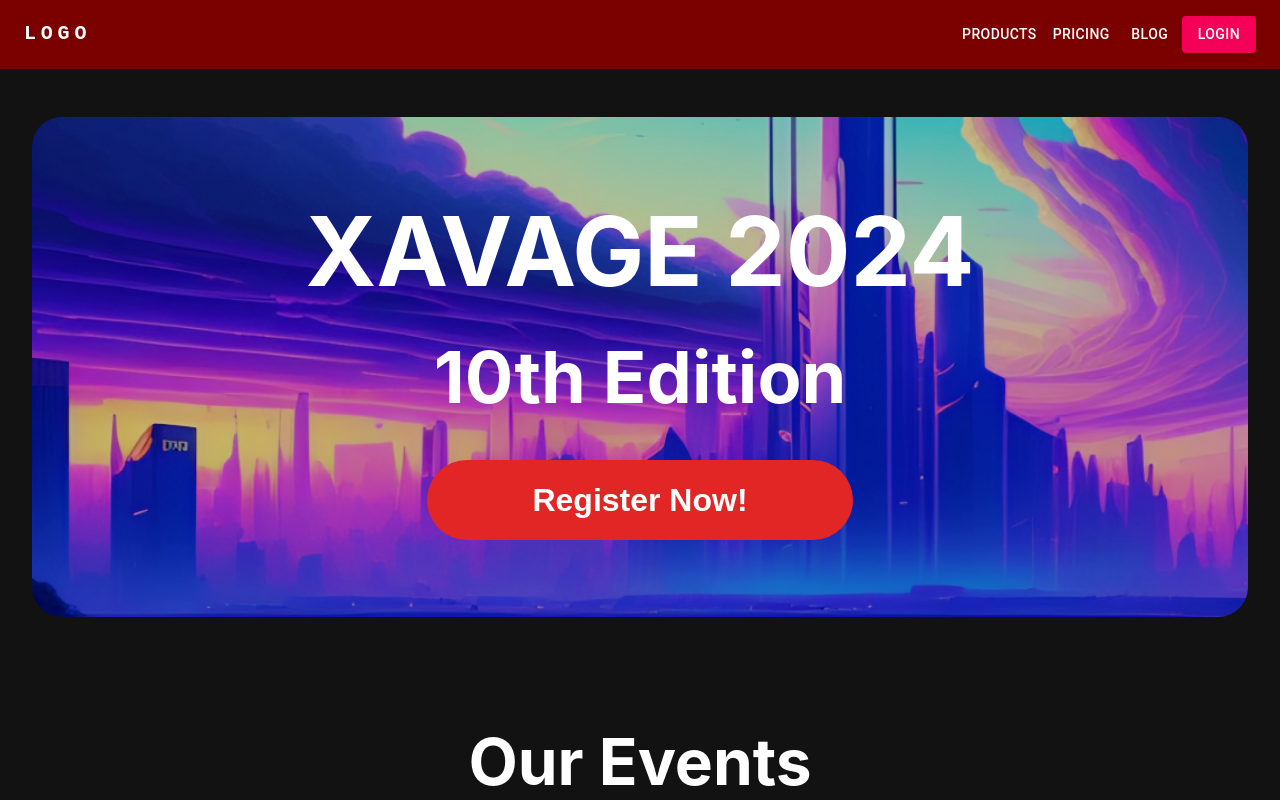
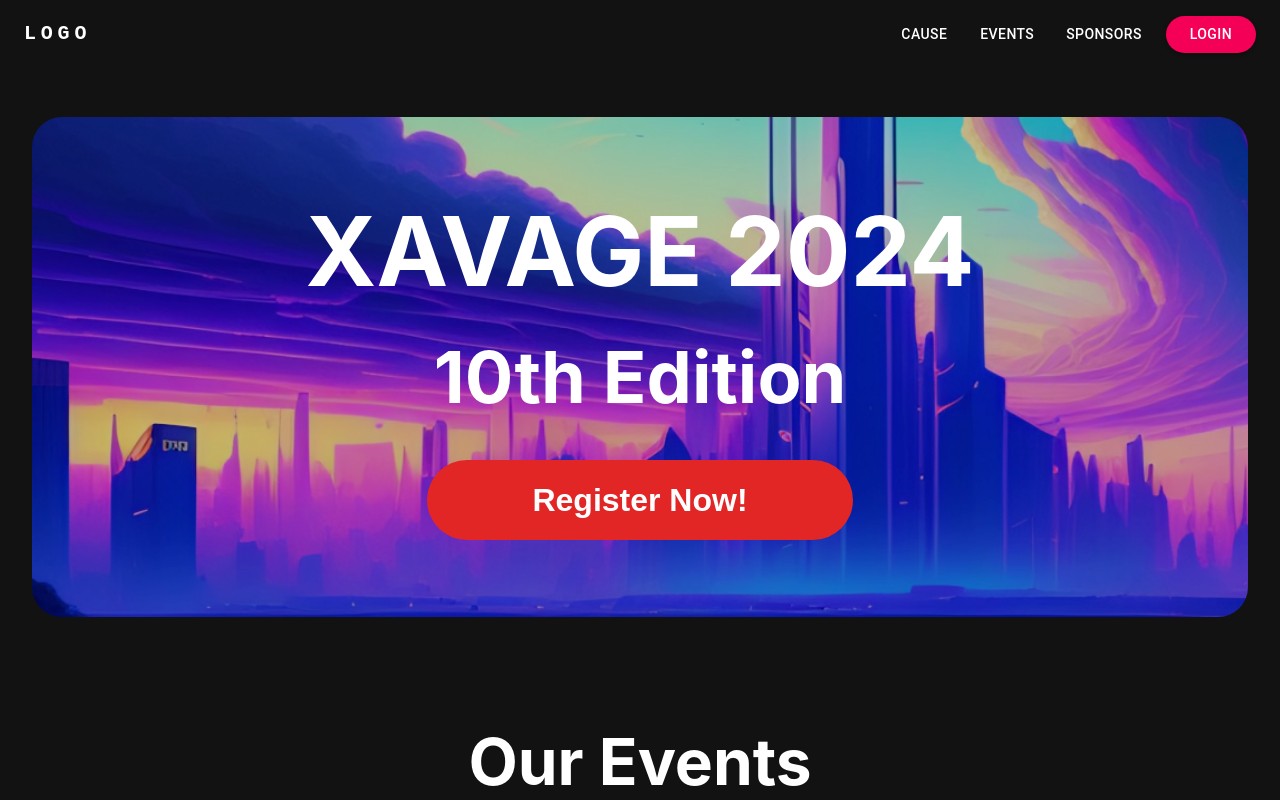
Before and after one commit to adhirajgupta/xavage-website, a React (Create React App) app: page /#/ in a window 1280 px wide. Shown: the top 800 px of the page. Built offline with nearby package versions, Linux system fonts and the light colour scheme.

Commit message:
fixed navbar

```diff
--- a/src/navigation/main.js
+++ b/src/navigation/main.js
@@ -38,7 +38,7 @@ const Main = () => {
             <Routes>
                 <Route path="/" element={<InformationNavbar/>}>
                     <Route path="/" element={<Landing />} />
-                    <Route path="/ourcause" element={<Sponsor />} />
+                    <Route path="/cause" element={<Sponsor />} />
                 </Route>
                 <Route path="*" element={<NotFound />} />
             </Routes>
--- a/src/screens/Information/InformationNavbar.js
+++ b/src/screens/Information/InformationNavbar.js
@@ -9,31 +9,35 @@ import MenuIcon from '@mui/icons-material/Menu';
 import Container from '@mui/material/Container';
 import Button from '@mui/material/Button';
 import MenuItem from '@mui/material/MenuItem';
-import { Outlet } from 'react-router-dom';
+import { Outlet,useNavigate } from 'react-router-dom';
 
-const pages = ['Products', 'Pricing', 'Blog'];
+const pages = ['Cause', 'Events', 'Sponsors'];
 
 function InformationNavbar() {
+    const navigate = useNavigate()
     const [anchorElNav, setAnchorElNav] = React.useState(null);
 
     const handleOpenNavMenu = (event) => {
-        setAnchorElNav(event.currentTarget);
+        setAnchorElNav(event.currentTarget); // Make sure this sets a valid DOM element
     };
 
-    const handleCloseNavMenu = () => {
-        setAnchorElNav(null);
+    const handleCloseNavMenu = (page) => {
+        console.log(page.nativeEvent.target.innerText)
+        navigate(page.nativeEvent.target.innerText.toLowerCase())
+        setAnchorElNav(null); // Closes the menu correctly
     };
+
 
     return (
         <>
-            <AppBar position="static" elevation={0}>
+            <AppBar position="static" elevation={0} style={{ backgroundColor: '#121212' }}>
                 <Container maxWidth="xl">
                     <Toolbar disableGutters>
                         <Typography
                             variant="h6"
                             noWrap
                             component="a"
-                            href="#app-bar-with-responsive-menu"
+                            href="#"
                             sx={{
                                 mr: 2,
                                 display: { xs: 'none', md: 'flex' },
@@ -72,13 +76,18 @@ function InformationNavbar() {
                                 }}
                                 open={Boolean(anchorElNav)}
                                 onClose={handleCloseNavMenu}
-                                sx={{ display: { xs: 'block', md: 'none' } }}
+                                sx={{
+                                    display: { xs: 'block', md: 'none' },
+                                    '.MuiPaper-root': { backgroundColor: '#121212' } // Target only the dropdown background
+                                }}
                             >
-                                {pages.map((page) => (
-                                    <MenuItem key={page} onClick={handleCloseNavMenu}>
-                                        <Typography sx={{ textAlign: 'center' }}>{page}</Typography>
+
+                                {pages.map((page, index) => (
+                                    <MenuItem key={index} onClick={handleCloseNavMenu}>
+                                        <Typography sx={{ textAlign: 'center', letterSpacing: '.15rem' }}>{page}</Typography>
                                     </MenuItem>
                                 ))}
+
                             </Menu>
                         </Box>
 
@@ -107,20 +116,22 @@ function InformationNavbar() {
                                 <Button
                                     key={page}
                                     onClick={handleCloseNavMenu}
-                                    sx={{ my: 2, color: 'white', display: 'block' }}
+                                    sx={{ my: 2, color: 'white', display: 'block',mr:2 }}
                                 >
                                     {page}
                                 </Button>
                             ))}
                         </Box>
 
-                        {/* Highlighted login button */}
+                        {/* Rounded login button */}
                         <Box sx={{ flexGrow: 0 }}>
                             <Button
                                 variant="contained"
                                 color="secondary"
                                 sx={{
                                     backgroundColor: '#f50057',
+                                    borderRadius: '50px', // Make the button rounded
+                                    padding: '6px 24px', // Increase padding for a rounded effect
                                     '&:hover': {
                                         backgroundColor: '#ff4081',
                                     },
```
